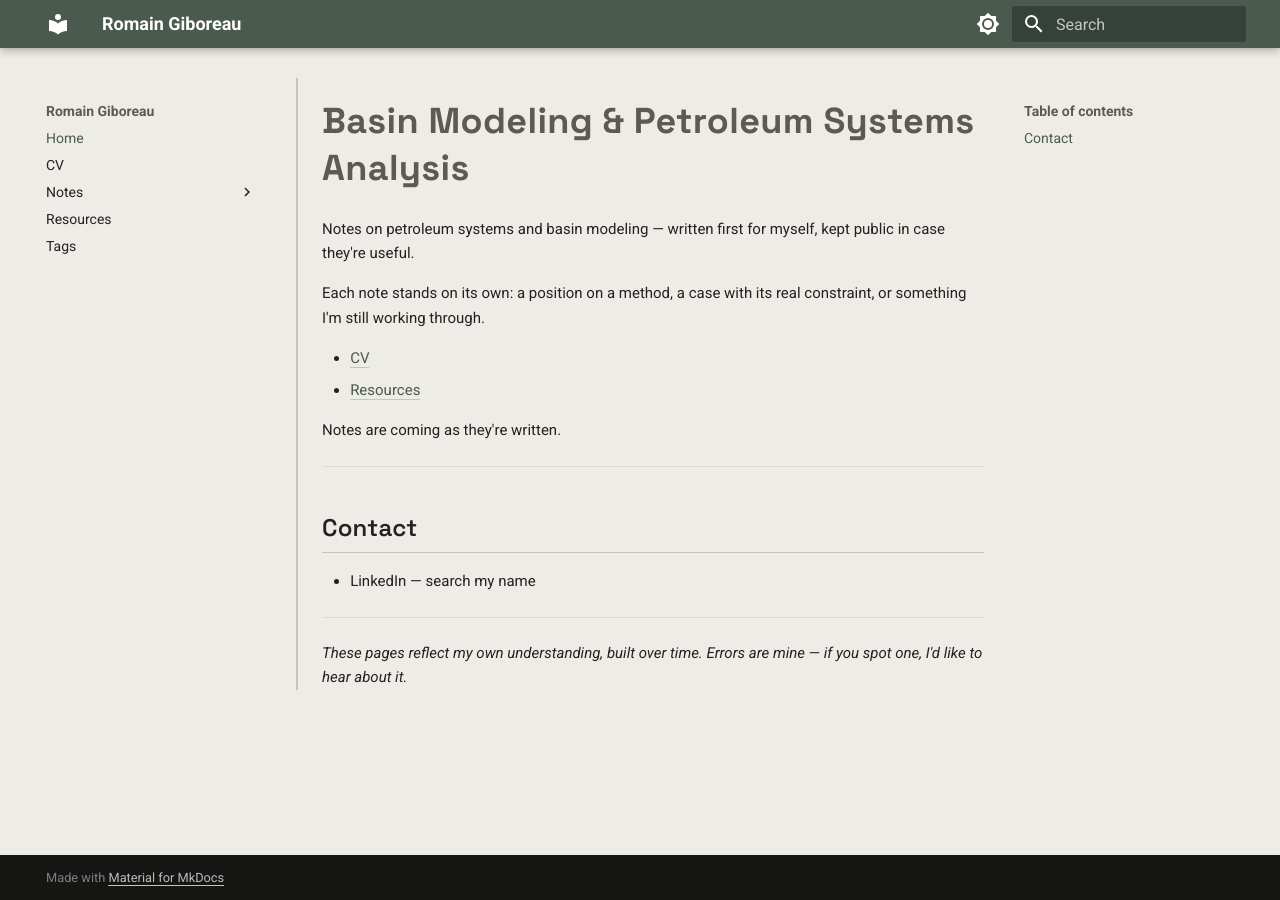
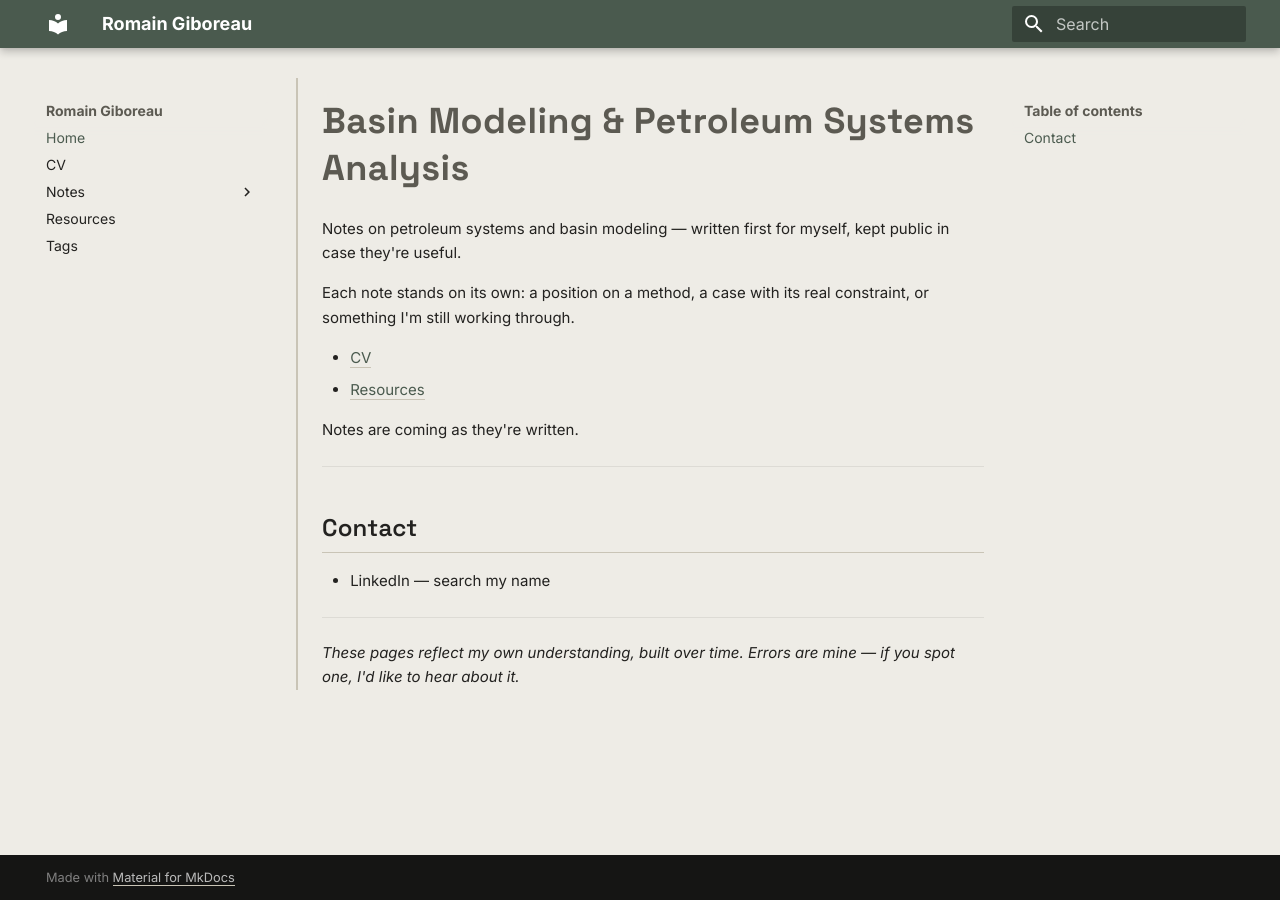
Before and after one commit to RomainGiboreau/My_Website, an MkDocs documentation site: the page built from docs/index.md, in a window 1280 px wide. Built offline with MkDocs 1.6.1 and Material for MkDocs 9.7.7, drawn with Linux system fonts in a browser that asks for light colours.

Commit message:
Update mkdocs.yml

```diff
--- a/mkdocs.yml
+++ b/mkdocs.yml
@@ -4,24 +4,14 @@
 
 theme:
   name: material
+  font:
+    text: Inter
+    code: JetBrains Mono
   features:
     - navigation.top
     - navigation.indexes
     - content.code.copy
     - search.suggest
-  palette:
-    - scheme: default
-      primary: blue grey
-      accent: teal
-      toggle:
-        icon: material/brightness-7
-        name: Dark mode
-    - scheme: slate
-      primary: blue grey
-      accent: teal
-      toggle:
-        icon: material/brightness-4
-        name: Light mode
 
 markdown_extensions:
   - admonition
```
